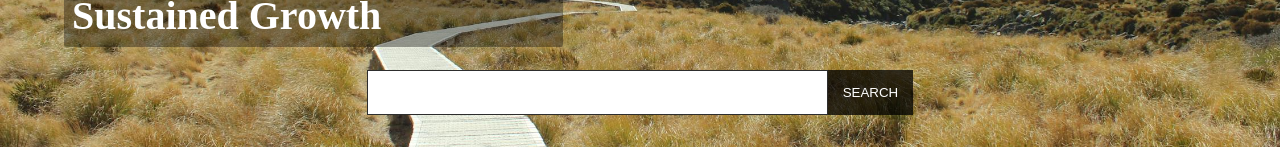
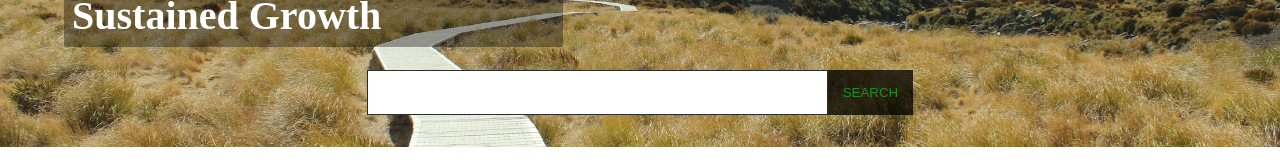
Before and after one commit to cyy963/responsive_website, a React (Vite) app: page / in a window 1280 px wide. In both pictures the pointer is over the button "SEARCH". Shown: the part 381-544 px from the top of the page. Built offline with nearby package versions, Linux system fonts and the light colour scheme.

Commit message:
changed search colors

```diff
--- a/src/pages/Home.module.css
+++ b/src/pages/Home.module.css
@@ -102,7 +102,7 @@
 }
 .search:focus {
   outline: none;
-  border: 3px solid rgb(0, 0, 0);
+  border: 3px solid forestgreen;
 }
 .searchBtn{
   height: 100%;
@@ -110,6 +110,9 @@
   background-color: rgba(0, 0, 0, 0.751);
   color: white;
   border: none;
+}
+.searchBtn:hover{
+  color: forestgreen;
 }
 
 /* gallery */
```
